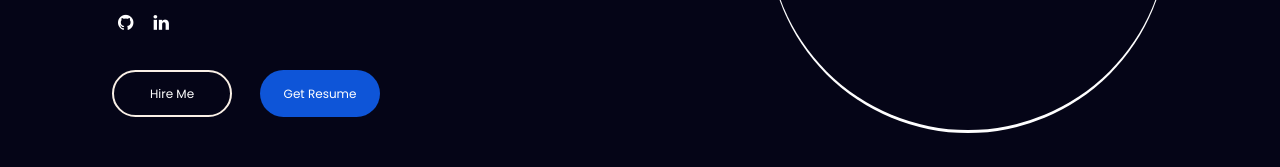
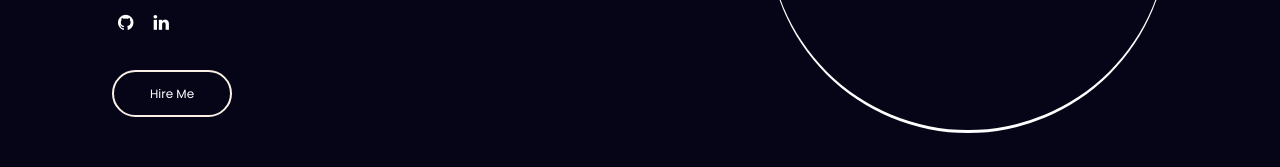
Before and after one commit to sahidshaikh23/Personal_Portfolio, a React (Create React App) app: page / in a window 1280 px wide. Shown: the part 500-667 px from the top of the page. Built offline with nearby package versions, Linux system fonts and the light colour scheme.

Commit message:
Update Frontpage.jsx

```diff
--- a/src/pages/Frontpage.jsx
+++ b/src/pages/Frontpage.jsx
@@ -51,9 +51,7 @@ function Frontpage() {
               <a href="mailto:sahidshaikh23042003@gmail.com">
                 <button className="btn primary-btn">Hire Me</button>
               </a>
-              <a href="../Sahid_resume.pdf" download>
-                <button className="btn highlighted-btn">Get Resume</button>
-              </a>
+
             </div>
           </div>
           <div className="profile-picture">
```
